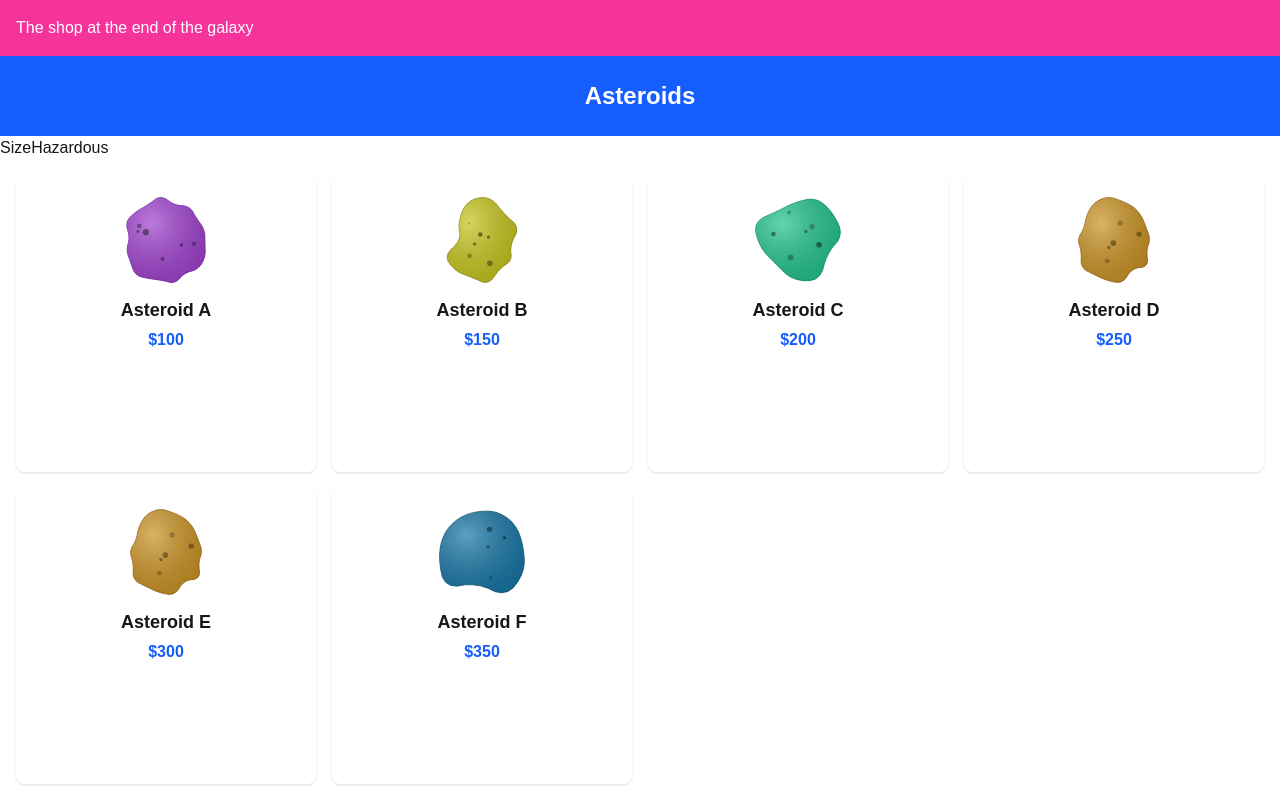
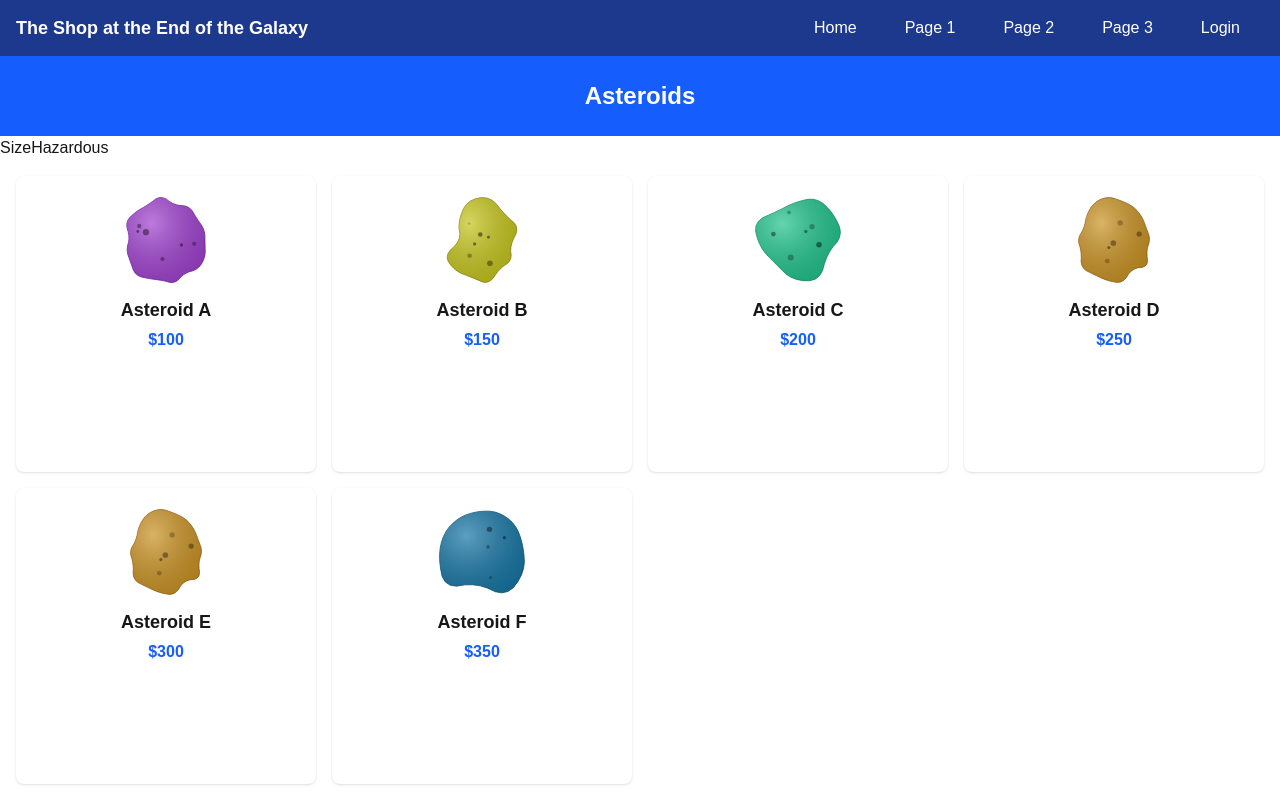
Before and after one commit to Hot-Spicy-DH2643/the-shop-at-the-end-of-the-galaxy, a Next.js app in the folder frontend/: page /shop in a window 1280 px wide. Built offline with nearby package versions, Linux system fonts and the light colour scheme.

Commit message:
Worked on navbar and fixed height

```diff
--- a/frontend/src/app/testhome/page.tsx
+++ b/frontend/src/app/testhome/page.tsx
@@ -1,3 +1,5 @@
+import Navbar from '@/components/navbar';
+
 const testAsteroids = [
   {
     id: 1,
@@ -70,9 +72,11 @@ const repeatedAsteroids = Array(10).fill(testAsteroids).flat();
 
 export default function Testhome() {
   return (
-    <div className="font-sans">
-      <main className="galaxy-homepage flex flex-col lg:flex-row text-black min-h-screen">
-        <div className="galaxy-heroarea order-1 lg:order-2 w-full lg:w-2/5 bg-white p-8 flex flex-col items-center justify-center h-[40vh] lg:h-screen">
+    <div className="flex flex-col min-h-screen font-sans">
+      <Navbar />
+
+      <main className="flex-1 galaxy-homepage flex flex-col lg:flex-row text-black h-[calc(100vh-56px)]">
+        <div className="galaxy-heroarea order-1 lg:order-2 w-full lg:w-2/5 bg-white p-8 flex flex-col items-center justify-center flex-[0_0_40%]">
           <h2 className="text-3xl md:text-5xl lg:text-4xl xl:text-5xl font-extrabold mb-2 text-blue-900 p-8 py-2">
             Own a piece of the cosmos, because why should Earth have it all?
           </h2>
@@ -90,7 +94,7 @@ export default function Testhome() {
           </div>
         </div>
 
-        <div className="galaxy-storefront galaxy-bg-space order-2 lg:order-1 w-full lg:w-3/5 p-4 h-[60vh] lg:h-screen overflow-hidden relative">
+        <div className="galaxy-storefront galaxy-bg-space order-2 lg:order-1 w-full lg:w-3/5 p-4 overflow-hidden relative flex-1 flex-[0_0_60%]">
           {repeatedAsteroids.map((asteroid, idx) => (
             <div
               key={`${asteroid.id}-${idx}`}
@@ -102,7 +106,7 @@ export default function Testhome() {
             >
               <div className="rounded bg-[rgba(23,23,23,0.7)] shadow flex flex-col items-center p-8 m-4 overflow-hidden">
                 <img
-                  className="w-[100px]"
+                  className="w-[100px] hover:scale-[1.08] transition duration-300"
                   src={asteroid.imageUrl}
                   alt={asteroid.name}
                 />
--- a/frontend/src/components/navbar.tsx
+++ b/frontend/src/components/navbar.tsx
@@ -1,9 +1,111 @@
+'use client';
+
+import { useState } from 'react';
+
 export default function Navbar() {
+  const [open, setOpen] = useState(false);
+
   return (
-    <div>
-      <div className="w-full h-10 xl:h-14 bg-pink-500 text-white flex items-center px-4">
-        The shop at the end of the galaxy
+    <nav className="w-full bg-blue-900 text-white">
+      <div className="flex items-center justify-between h-14 px-4">
+        <span className="text-lg font-bold font-modak">
+          The Shop at the End of the Galaxy
+        </span>
+        <button
+          onClick={() => setOpen(v => !v)}
+          aria-label="Toggle navigation"
+          className="
+    lg:hidden group relative isolate grid place-items-center
+    w-12 h-12 overflow-visible
+    focus-visible:outline-none focus-visible:ring-2 focus-visible:ring-blue-500/40 rounded-full
+  "
+        >
+          {/* Saturn planet (with gradient) */}
+          <span
+            className="
+    pointer-events-none absolute inset-0 m-auto
+    w-6 h-6 rounded-full
+    transition-transform duration-300 ease-out
+    group-hover:scale-125
+    z-0
+  "
+            style={{
+              background:
+                'radial-gradient(circle at 30% 30%, #fde68a, #facc15, #f59e0b)',
+            }}
+          />
+
+          {/* Rings (hamburger lines) */}
+          <span className="relative z-10 flex flex-col items-center justify-center gap-1.5">
+            <span className="block w-10 h-0.5 bg-blue-500 rounded-full" />
+            <span className="block w-10 h-0.5 bg-blue-500 rounded-full" />
+            <span className="block w-10 h-0.5 bg-blue-500 rounded-full" />
+          </span>
+        </button>
+
+        {/* On lg+, show nav links inline to the right */}
+        <div className="hidden lg:flex ml-8">
+          <ul className="flex flex-row items-center">
+            <li>
+              <a href="#" className="block px-6 py-2">
+                Home
+              </a>
+            </li>
+            <li>
+              <a href="#" className="block px-6 py-2">
+                Page 1
+              </a>
+            </li>
+            <li>
+              <a href="#" className="block px-6 py-2">
+                Page 2
+              </a>
+            </li>
+            <li>
+              <a href="#" className="block px-6 py-2">
+                Page 3
+              </a>
+            </li>
+            <li>
+              <a href="#" className="block px-6 py-2">
+                Login
+              </a>
+            </li>
+          </ul>
+        </div>
       </div>
-    </div>
+      {/* Mobile nav: visible when open, hidden on lg+ */}
+      <div
+        className={`${open ? 'block' : 'hidden'} lg:hidden w-full bg-blue-500`}
+      >
+        <ul className="flex flex-col">
+          <li>
+            <a href="#" className="block px-6 py-2">
+              Home
+            </a>
+          </li>
+          <li>
+            <a href="#" className="block px-6 py-2">
+              Page 1
+            </a>
+          </li>
+          <li>
+            <a href="#" className="block px-6 py-2">
+              Page 2
+            </a>
+          </li>
+          <li>
+            <a href="#" className="block px-6 py-2">
+              Page 3
+            </a>
+          </li>
+          <li>
+            <a href="#" className="block px-6 py-2">
+              Login
+            </a>
+          </li>
+        </ul>
+      </div>
+    </nav>
   );
 }
```
